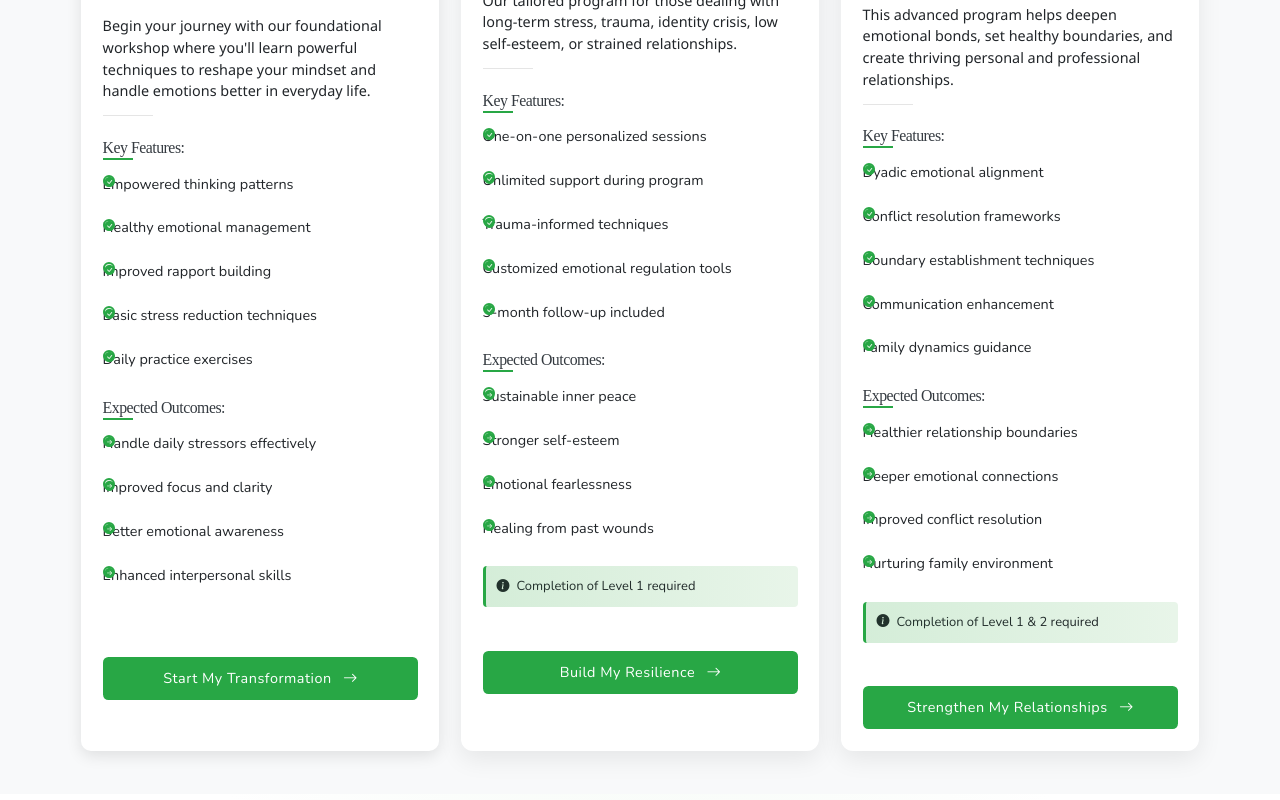
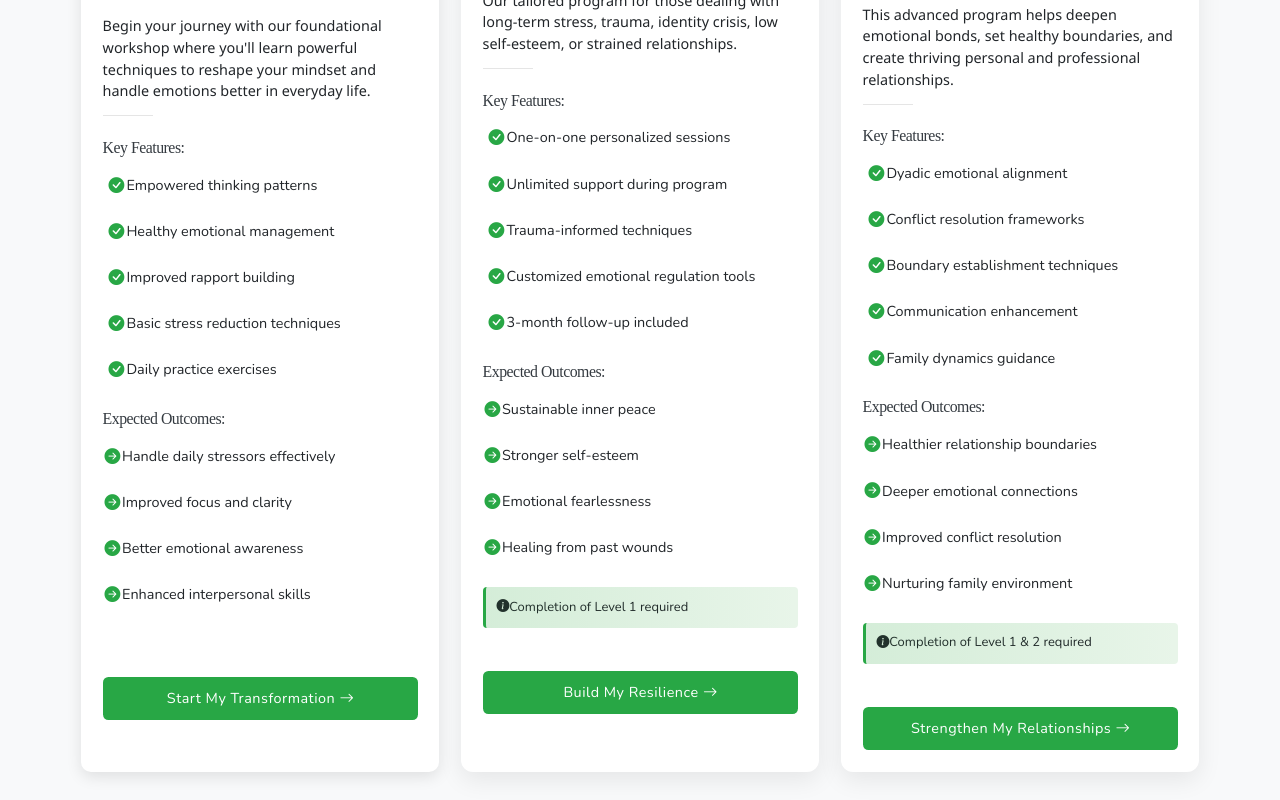
Before and after one commit to EmotionEase-dev/emotionease-Website, a React (Vite) app: page /programs in a window 1280 px wide. Shown: the part 860-1660 px from the top of the page. Built offline with nearby package versions, Linux system fonts and the light colour scheme; a web font is replaced by a local one.

Commit message:
Key Features and Expected Outcomes

```diff
--- a/pages/CuratedPrograms.css
+++ b/pages/CuratedPrograms.css
@@ -8,6 +8,11 @@
 
 .programs-page {
   overflow-x: hidden;
+}
+.program-card li i {
+  font-size: 1.1em;
+  position: relative;
+  top: 1px;
 }
 
 .programs-hero {
@@ -204,7 +209,7 @@
   position: relative;
 }
 
-.program-features h4::after,
+/* .program-features h4::after,
 .program-outcomes h4::after {
   content: '';
   position: absolute;
@@ -213,7 +218,7 @@
   width: 30px;
   height: 2px;
   background-color: var(--primary-color);
-}
+} */
 
 .program-features ul,
 .program-outcomes ul {
@@ -230,7 +235,7 @@
   transition: transform 0.2s ease;
 }
 
-.program-features li::before,
+/* .program-features li::before,
 .program-outcomes li::before {
   content: '';
   position: absolute;
@@ -241,11 +246,11 @@
   border-radius: 50%;
   background-color: var(--primary-bg);
   border: 2px solid var(--primary-color);
-}
+} */
 
 .program-features i,
 .program-outcomes i {
-  position: absolute;
+
   left: 2px;
   top: 0.5rem;
   font-size: 0.7rem;
--- a/pages/CuratedPrograms.jsx
+++ b/pages/CuratedPrograms.jsx
@@ -107,10 +107,10 @@ const CuratedPrograms = () => {
     transition: { type: "spring", stiffness: 400 }
   };
 
-  const pulse = {
-    scale: [1, 1.05, 1],
-    transition: { duration: 2, repeat: Infinity }
-  };
+  // const pulse = {
+  //   scale: [1, 1.05, 1],
+  //   transition: { duration: 2, repeat: Infinity }
+  // };
 
   return (
     <div className="programs-page">
@@ -189,15 +189,15 @@ Book First Free Session
           variants={item}
         >
           <motion.div
-                  className={` program-card h-100 ${program.popular ? 'popular-card' : ''}`}
+            className={`program-card h-100 ${program.popular ? 'popular-card' : ''}`}
             data-ribbon={program.popular ? program.ribbonText : ''}
             whileHover={cardHover}
             whileTap={{ scale: 0.98 }}
           >
-                  <div className="card-header ">
+            <div className="card-header">
               {program.popular && (
-                      <div className="popular-tag ">
-                        <i className="bi bi-star-fill me-1"></i> Most Popular
+                <div className="popular-tag">
+                  <i className="bi bi-star-fill"></i>Most Popular
                 </div>
               )}
               <span className="program-level">{program.level}</span>
@@ -207,11 +207,13 @@ Book First Free Session
                 <span className="duration">{program.duration}</span>
               </div>
             </div>
+
             <div className="card-body">
               <div className="program-for">
-                      <i className="bi bi-people-fill me-2"></i>
+                <i className="bi bi-people-fill"></i>
                 <span>{program.for}</span>
               </div>
+
               <p className="program-description">{program.description}</p>
 
               <div className="program-features">
@@ -223,7 +225,7 @@ Book First Free Session
                       whileHover={{ x: 5 }}
                       transition={{ type: "spring", stiffness: 300 }}
                     >
-                            <i className="bi bi-check-circle-fill me-2"></i>
+                      <i className="bi bi-check-circle-fill"style={{margin:"4px"}}></i>
                       {feature}
                     </motion.li>
                   ))}
@@ -233,14 +235,16 @@ Book First Free Session
               <div className="program-outcomes">
                 <h4>Expected Outcomes:</h4>
                 <ul>
-                        {program.outcomes.map((outcome, i) => (
+                  {program.outcomes.map((outcome) => (
                     <motion.li
-                            key={i}
+                      key={outcome}
                       whileHover={{ x: 5 }}
                       transition={{ type: "spring", stiffness: 300 }}
                     >
-                            <i className="bi bi-arrow-right-circle-fill me-2"></i>
+                      <span className="d-inline-flex align-items-center gap-1">
+                        <i className="bi bi-arrow-right-circle-fill"></i>
                         {outcome}
+                      </span>
                     </motion.li>
                   ))}
                 </ul>
@@ -248,15 +252,21 @@ Book First Free Session
 
               {program.requirement && (
                 <div className="program-requirement">
-                        <i className="bi bi-info-circle-fill me-2"></i>
+                  <i className="bi bi-info-circle-fill"></i>
                   {program.requirement}
                 </div>
               )}
             </div>
+
             <div className="card-footer">
               <motion.div whileHover={buttonHover} whileTap={{ scale: 0.95 }}>
-                      <a href={program.formLink} className="btn w-100" target="_blank" rel="noopener noreferrer">
-                        {program.cta} <i className="bi bi-arrow-right ms-2"></i>
+                <a
+                  href={program.formLink}
+                  className="btn w-100"
+                  target="_blank"
+                  rel="noopener noreferrer"
+                >
+                  {program.cta} <i className="bi bi-arrow-right"></i>
                 </a>
               </motion.div>
             </div>
```
Lines whose indentation alone changed are shown as unchanged.
